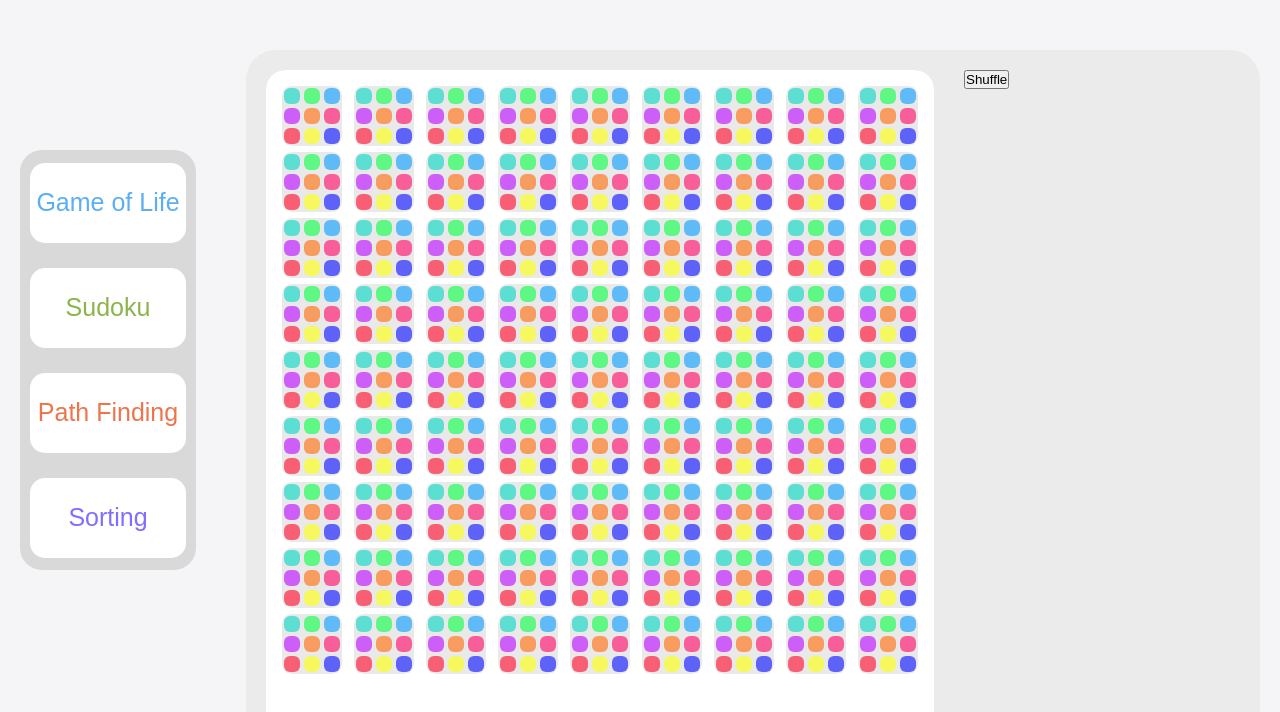
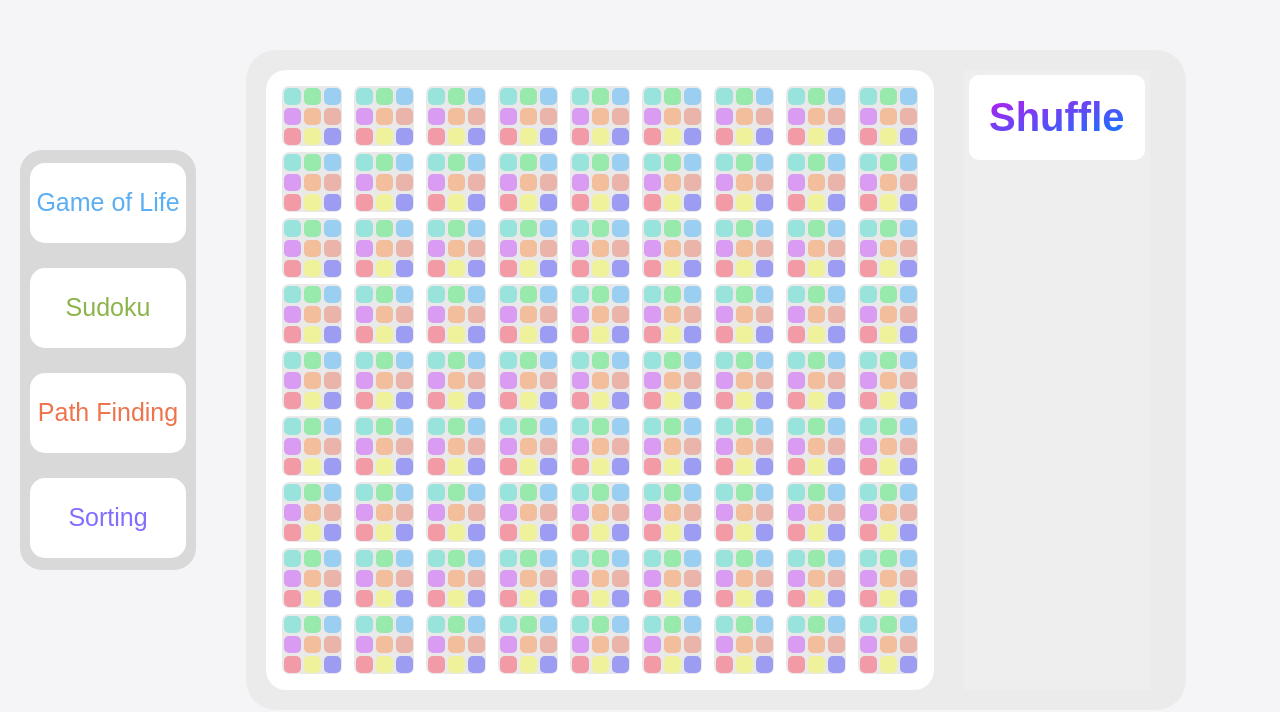
Before and after one commit to CoxJared/Visualizer, a React (Create React App) app: page / in a window 1280 px wide. Shown: the top 712 px of the page. Built offline with nearby package versions, Linux system fonts and the light colour scheme.

Commit message:
shuffle board

```diff
--- a/src/components/sudoku/Sudoku.css
+++ b/src/components/sudoku/Sudoku.css
@@ -4,11 +4,12 @@
   background-color:rgb(235, 235, 235);
   padding:20px;
   border-radius:30px;
+  width:900px;
 }
 
 .sudoku-board {
   width:648px;
-  height:648px;
+  /* height:648px; */
   margin:0px 30px 0px 0px;
   position: relative;
   background-color: rgb(255, 255, 255);
@@ -23,39 +24,43 @@
   width:60px;
   height:60px;
   margin:6px;
-  border-radius: 10px;
+  border-radius: 7px;
   background-color: rgb(233, 233, 233);
   display: flex;
   flex-wrap: wrap;
   /* padding:4px; */
   overflow: hidden;
   transition:.5s ease-in-out;
+
 }
 
-.sudoku-element div{
+/* individual option */
+.sudoku-option{
   position: relative;
-  width:16px;
-  height: 16px;
-  margin:2px;
-  border-radius: 6px;
-  opacity:.7;
+  width:17px;
+  height: 17px;
+  margin:1.5px;
+  border-radius: 5px;
+  opacity:.4;
   transition:.5s ease-in-out;
 }
-/* .sudoku-option-1{
-  background-color: rgb(33, 218, 202);}
-.sudoku-option-2{
-  background-color: rgb(38, 255, 92);}
-.sudoku-option-3{
-  background-color: rgb(38, 168, 255);}
-.sudoku-option-4{
-  background-color: rgb(194, 38, 255);}
-.sudoku-option-5{
-  background-color: rgb(255, 125, 38);}
-.sudoku-option-6{
-  background-color: rgb(255, 38, 121);}
-.sudoku-option-7{
-  background-color: rgb(255, 38, 67);}
-.sudoku-option-8{
-  background-color: rgb(251, 255, 38);}
-.sudoku-option-9{
-  background-color: rgb(38, 42, 255);} */
+
+.sudoku-options{
+  background-color:#eee;
+  padding:5px;
+}
+
+.shuffle-board{
+  padding:20px;
+  border:none;
+  border-radius: 10px;
+  background: rgb(255, 255, 255);
+}
+.shuffle-board h1{
+  font-size:40px;
+  font-weight:bold;
+  background: linear-gradient(to bottom right, rgb(188, 25, 238), rgb(7, 123, 255));
+  -webkit-background-clip: text;
+  -webkit-text-fill-color: transparent;
+  background-color:rgb(77, 77, 77);
+}
--- a/src/components/sudoku/Sudoku.jsx
+++ b/src/components/sudoku/Sudoku.jsx
@@ -5,11 +5,11 @@
 
 const colors =[
   'rgb(33, 218, 202)',
-  'rgb(38, 255, 92)',
+  'rgb(28, 235, 82)',
   'rgb(38, 168, 255)',
   'rgb(194, 38, 255)',
   'rgb(255, 125, 38)',
-  'rgb(255, 38, 121)',
+  'rgb(235, 100, 79)',
   'rgb(255, 38, 67)',
   'rgb(251, 255, 38)',
   'rgb(38, 42, 255)'
@@ -41,8 +41,6 @@
   return board;
 }
 
-
-
 function setupInitialPosition(board) {
   let values=[5,3,0,0,7,0,0,0,0,6,0,0,1,9,5,0,0,0,0,9,8,0,0,0,0,6,0,8,0,0,0,6,0,0,0,3,4,0,0,8,0,3,0,0,1,7,0,0,0,2,0,0,0,6,0,6,0,0,0,0,2,8,0,0,0,0,4,1,9,0,0,5,0,0,0,0,8,0,0,7,9]
   for(let i =0; i< 9; i++){
@@ -52,33 +50,49 @@
   }
 }
 
+function updateElementsWithBoardStatus(board) {
+  return (<div className="sudoku-board">
+        {board.map(column => (
+          <div className="sudoku-column">
+            {column.map(row => (
+              row.value === null ?
+                <div  className={`sudoku-element element-${column}-${row}`}>
+                  {row.options.map(option => (
+                    <div className={`sudoku-option`} style={{backgroundColor:colors[option - 1]}}/>
+                    ))}
+                </div>
+                : <div className="sudoku-element"
+                  style={{backgroundColor:colors[row.value - 1]}}/>
+            ))}
+          </div>
+        ))}
+      </div>)
+  }
+
 export class Sudoku extends Component {
   constructor() {
     super()
     let board = createEmptyBoard();
-    setupInitialPosition(board);
 
-    let initialBoardElements =
-      <div className="sudoku-board">
-        {board.map(column => (
-          <div className="sudoku-column">
-            {column.map(row => (
-              <div className="sudoku-element">
-                {row.options.map(option => (
-                  <div className={`sudoku-option-${option}`} style={{backgroundColor:colors[option - 1]}}/>
-                ))}
-              </div>
-            ))}
-          </div>
-        ))}
-      </div>
-
-
+    let initialBoardElements = updateElementsWithBoardStatus(board)
+    console.log(board);
 
     this.state = {
       board: board,
       boardElements: initialBoardElements
     }
+  }
+
+  shuffleBoard() {
+    //replace this with random board options
+    let newBoard = createEmptyBoard();
+    setupInitialPosition(newBoard);
+
+
+    let boardElements = updateElementsWithBoardStatus(newBoard)
+
+    this.setState ({board: newBoard,
+      boardElements});
   }
 
 
@@ -87,8 +101,9 @@
       <div className="sudoku-container">
         {this.state.boardElements}
         <div className="sudoku-options">
-          <button className="button shuffle-board">Shuffle</button>
-
+          <div className="button shuffle-board" onClick={this.shuffleBoard.bind(this)}>
+            <h1>Shuffle</h1>
+            </div>
         </div>
       </div>
     )
```
